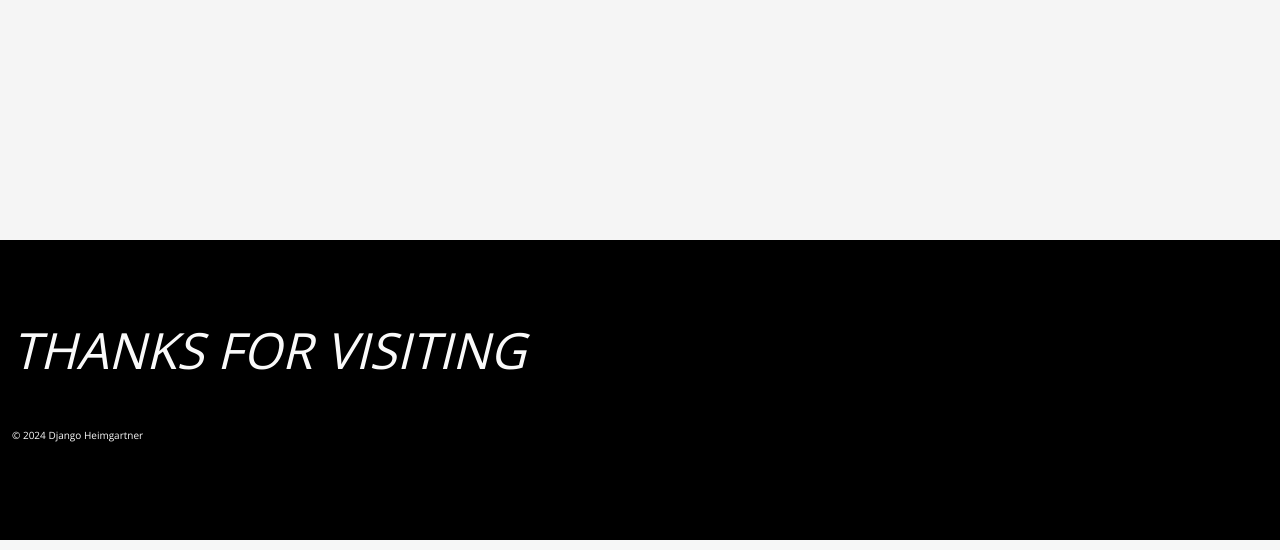
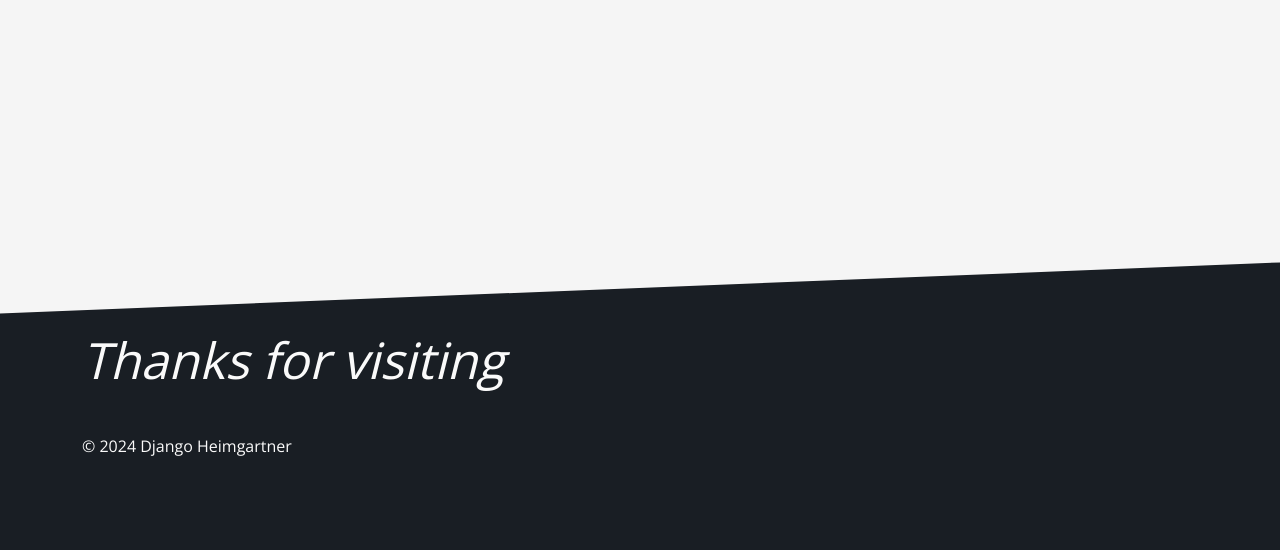
Before and after one commit to D1ang/Portfolio, a Django app: template home/templates/home/index.html in a window 1280 px wide. Shown: the part 2705-3255 px from the top of the page. Run offline with Django 4.2, Linux system fonts and the light colour scheme; the template is opened without the code that fills it: most values are stand-ins (such as "Sample title", 1, 10 or a date in 2020); grey boxes marked "Sample" are stand-in pictures; some libraries are stand-ins or nearby versions.

Commit message:
Improve style for footer

```diff
--- a/home/static/home/css/pages.css
+++ b/home/static/home/css/pages.css
@@ -210,13 +210,19 @@ textarea {
     color: #333;
 }
 
-/*------------------------Landing page container-------------------------*/
+/* -------------------------- Footer section --------------------------- */
 
 #footer {
-    margin-top: -80px;
+    margin-top: -70px;
     height: 300px;
     position: relative;
     z-index: 1;
+    clip-path: polygon(0 21%, 100% 4%, 100% 100%, 0% 100%);
     color: hsl(0, 0%, 98%);
-    background: hsl(0, 0%, 0%);
+    background: hsl(213, 19%, 12%)
+
 }
+
+#footer p {
+    font-size: 1rem;
+}
--- a/theme/templates/theme/partials/footer.html
+++ b/theme/templates/theme/partials/footer.html
@@ -1,6 +1,6 @@
 <section id="footer">
-    <div class="container-fluid">
-        <h3 class="title text-start">{{ 'thanks for visiting'|upper }}</h3>
+    <div class="container">
+        <h1 class="title mb-1">{{ 'thanks'|title }} for visiting</h1>
         <p>© {% now "Y" %} Django Heimgartner</p>
     </div>
 </section>
```
